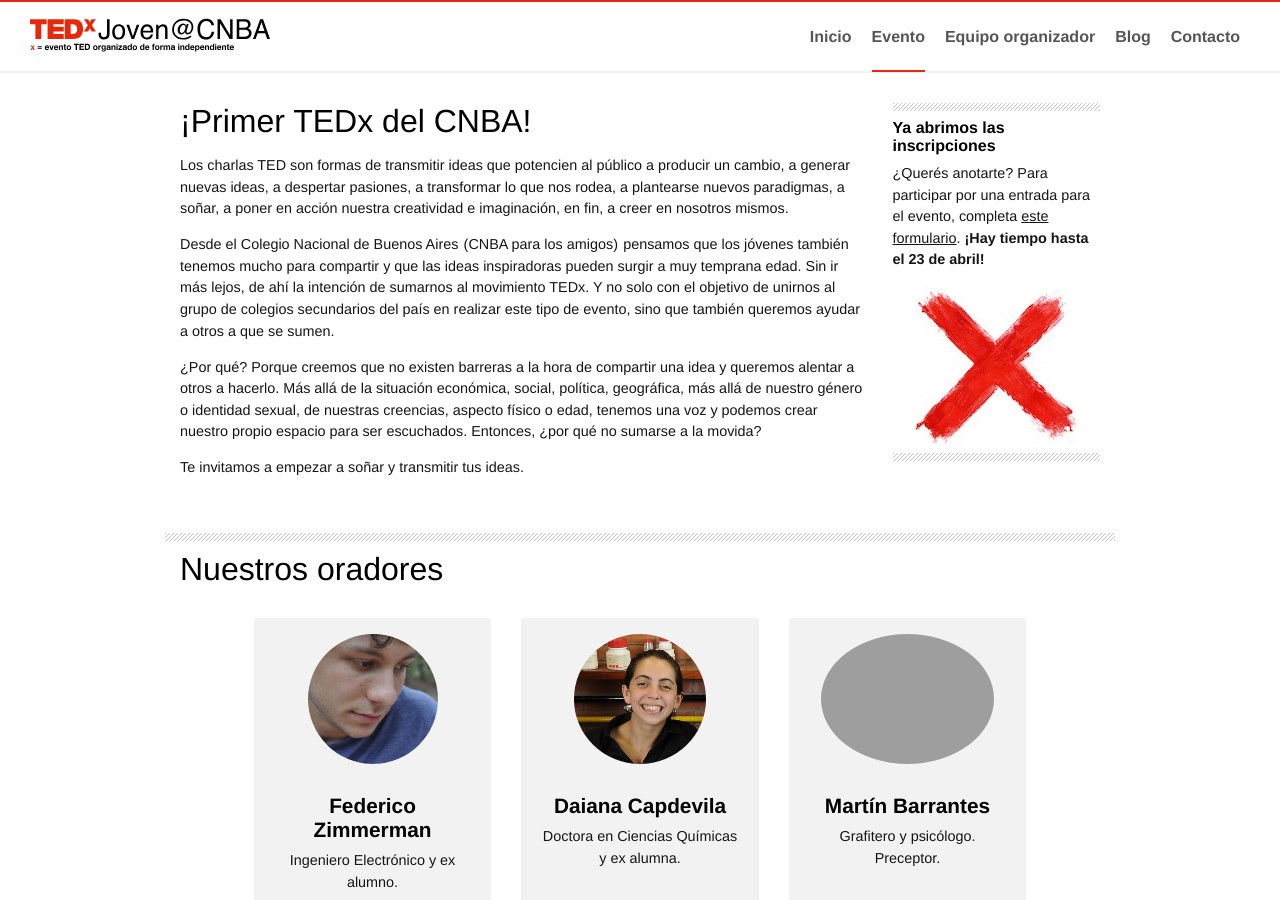
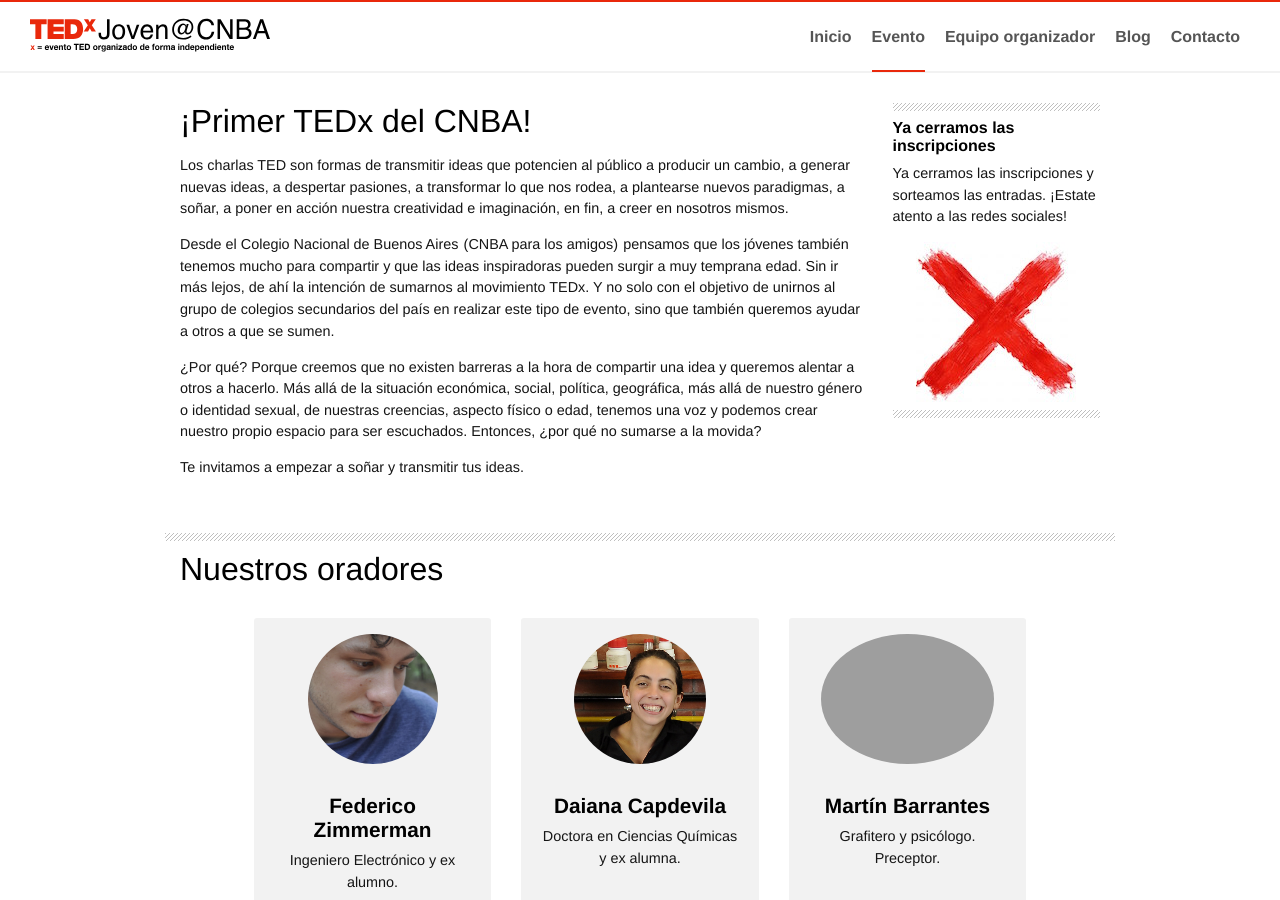
Before and after one commit to TEDxCNBA/pagina, a Jekyll site: the page built from evento.html, in a window 1280 px wide and 900 px high. Built offline with Jekyll 4.4.1, drawn with Linux system fonts in a browser that asks for light colours.

Commit message:
Cerramos las inscripciones

```diff
--- a/evento.html
+++ b/evento.html
@@ -14,8 +14,8 @@
 				<p>Te invitamos a empezar a soñar y transmitir tus ideas.</p>
 			</div>
 			<aside class="col col--12 col__md--3">
-				<h4>Ya abrimos las inscripciones</h4>
-				<p>¿Querés anotarte? Para participar por una entrada para el evento, completa <a href="https://docs.google.com/forms/d/1kTgCnFcA5welsp4dBHHXsxVKfgi57I_i-1pxfeO0fkU/viewform?c=0&w=1" onclick="_gaq.push([‘_trackPageview’,’/vpv/formulario/’]);" >este formulario</a>. <b>¡Hay tiempo hasta el 23 de abril!</b></p>
+				<h4>Ya cerramos las inscripciones</h4>
+				<p>Ya cerramos las inscripciones y sorteamos las entradas. ¡Estate atento a las redes sociales!</p>
 				<img src="{{ site.url }}{{ site.baseurl }}/assets/evento-foto.jpg" alt="Foto de la X en el Colegio">
 			</aside>
 		</div>
--- a/index.html
+++ b/index.html
@@ -4,7 +4,7 @@
 
 hero-title: TEDxJoven@CNBA 2016
 hero-description: 14 de mayo de 2016 <br/> Colegio Nacional de Buenos Aires
-hero-button-text: Quiero participar
+hero-button-text: Más información
 hero-button-link: /evento/
 hero-bg: /assets/bg-colegio.png
 ---
```
